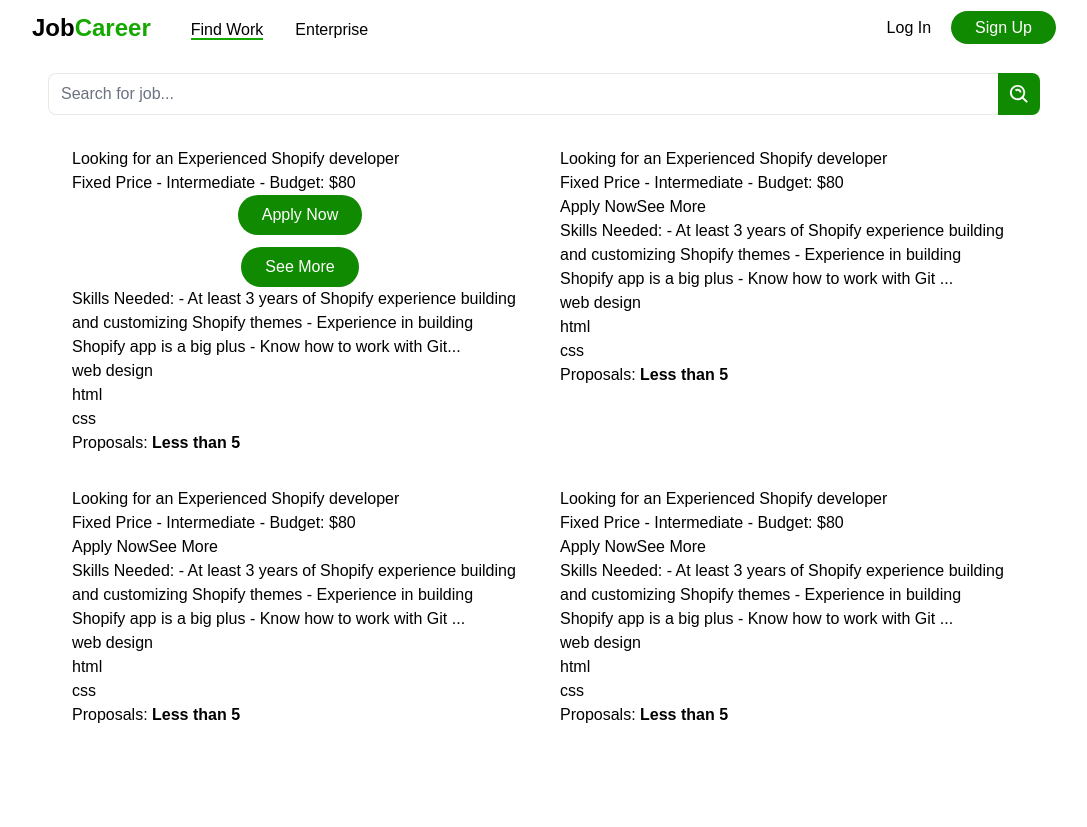
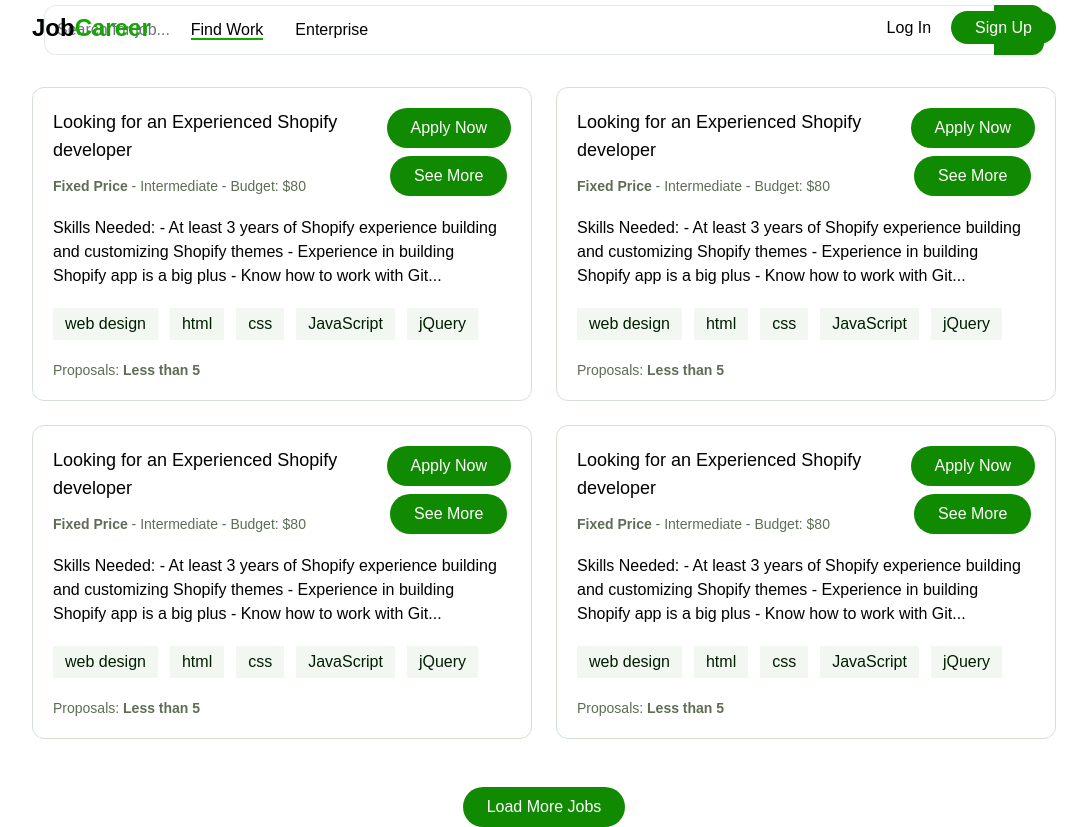
Before and after one commit to sagorranait/JobCareer, a Next.js app: page /works in a window 1280 px wide. Shown: the whole page, without its empty margins (96-1183 px from the left). Before the commit the page ends 800 px from the top, so only its background shows below. Built offline with nearby package versions, Linux system fonts and the light colour scheme.

Commit message:
Design of Find Work page is done.

```diff
--- a/pages/works/index.js
+++ b/pages/works/index.js
@@ -11,98 +11,110 @@ const Work = () => {
       <main>
         <TheDivArea>
           <div className="work-area">
-            <div className="w-full pb-8">
+            <div className="w-full py-8">
               <form className="flex items-center justify-center">
                 <input
                   type="text"
                   name="search"
                   id="search"
-                  className="w-[950px] rounded-l-lg border border-[#e4ebe4] outline-none focus:ring-0 focus:border-primary border-r-0"
+                  className="w-[950px] rounded-l-xl border border-[#e4ebe4] outline-none focus:ring-0 focus:border-primary border-r-0 p-3"
                   placeholder="Search for job..."
                 />
-                <button type="submit" className="bg-primary p-[9.5px] rounded-r-lg">
+                <button type="submit" className="bg-primary p-[13.5px] rounded-r-xl">
                   <BiSearchAlt size='23' color='white' />
                 </button>
               </form>
             </div>
             <div className="w-full">
-              <div className="works grid grid-cols-2 gap-8 px-10">
-                <div className="work">
-                  <div className="title">
-                    <div className="text">
-                      <h3>Looking for an Experienced Shopify developer</h3>
-                      <p>Fixed Price - Intermediate - Budget: $80</p>
+              <div className="works grid grid-cols-2 gap-6">
+                <div className="work border border-[#d5e0d5] p-5 rounded-xl">
+                  <div className="title flex items-start justify-between pb-5">
+                    <div className="text flex-1">
+                      <h3 className="text-lg font-medium">Looking for an Experienced Shopify developer</h3>
+                      <p className="text-[#5e6d55] text-sm pt-3"><b>Fixed Price</b> - Intermediate - Budget: $80</p>
                     </div>
-                    <div className="action flex items-center flex-col gap-3">
+                    <div className="action flex items-center flex-col gap-2">
                       <button className="bg-primary text-white font-medium px-6 py-2 rounded-full">Apply Now</button>
                       <button className="bg-primary text-white font-medium px-6 py-2 rounded-full">See More</button>
                     </div>
                   </div>
                   <p>Skills Needed: - At least 3 years of Shopify experience building and customizing Shopify themes - Experience in building Shopify app is a big plus - Know how to work with Git...</p>
-                  <ul>
-                    <li>web design</li>
-                    <li>html</li>
-                    <li>css</li>
+                  <ul className="flex items-center gap-3 py-5 flex-wrap">
+                    <li className="bg-[#f2f7f2] text-[#001e00] px-3 py-1">web design</li>
+                    <li className="bg-[#f2f7f2] text-[#001e00] px-3 py-1">html</li>
+                    <li className="bg-[#f2f7f2] text-[#001e00] px-3 py-1">css</li>
+                    <li className="bg-[#f2f7f2] text-[#001e00] px-3 py-1">JavaScript</li>
+                    <li className="bg-[#f2f7f2] text-[#001e00] px-3 py-1">jQuery</li>
                   </ul>
-                  <p>Proposals: <strong>Less than 5</strong></p>
+                  <p className="text-[#5e6d55] text-sm">Proposals: <strong>Less than 5</strong></p>
                 </div>
-                <div className="work">
-                  <div className="title">
-                    <div className="text">
-                      <h3>Looking for an Experienced Shopify developer</h3>
-                      <p>Fixed Price - Intermediate - Budget: $80</p>
+                <div className="work border border-[#d5e0d5] p-5 rounded-xl">
+                  <div className="title flex items-start justify-between pb-5">
+                    <div className="text flex-1">
+                      <h3 className="text-lg font-medium">Looking for an Experienced Shopify developer</h3>
+                      <p className="text-[#5e6d55] text-sm pt-3"><b>Fixed Price</b> - Intermediate - Budget: $80</p>
                     </div>
-                    <div className="action">
-                      <button>Apply Now</button>
-                      <button>See More</button>
+                    <div className="action flex items-center flex-col gap-2">
+                      <button className="bg-primary text-white font-medium px-6 py-2 rounded-full">Apply Now</button>
+                      <button className="bg-primary text-white font-medium px-6 py-2 rounded-full">See More</button>
                     </div>
                   </div>
-                  <p>Skills Needed: - At least 3 years of Shopify experience building and customizing Shopify themes - Experience in building Shopify app is a big plus - Know how to work with Git ...</p>
-                  <ul>
-                    <li>web design</li>
-                    <li>html</li>
-                    <li>css</li>
+                  <p>Skills Needed: - At least 3 years of Shopify experience building and customizing Shopify themes - Experience in building Shopify app is a big plus - Know how to work with Git...</p>
+                  <ul className="flex items-center gap-3 py-5 flex-wrap">
+                    <li className="bg-[#f2f7f2] text-[#001e00] px-3 py-1">web design</li>
+                    <li className="bg-[#f2f7f2] text-[#001e00] px-3 py-1">html</li>
+                    <li className="bg-[#f2f7f2] text-[#001e00] px-3 py-1">css</li>
+                    <li className="bg-[#f2f7f2] text-[#001e00] px-3 py-1">JavaScript</li>
+                    <li className="bg-[#f2f7f2] text-[#001e00] px-3 py-1">jQuery</li>
                   </ul>
-                  <p>Proposals: <strong>Less than 5</strong></p>
+                  <p className="text-[#5e6d55] text-sm">Proposals: <strong>Less than 5</strong></p>
                 </div>
-                <div className="work">
-                  <div className="title">
-                    <div className="text">
-                      <h3>Looking for an Experienced Shopify developer</h3>
-                      <p>Fixed Price - Intermediate - Budget: $80</p>
+                <div className="work border border-[#d5e0d5] p-5 rounded-xl">
+                  <div className="title flex items-start justify-between pb-5">
+                    <div className="text flex-1">
+                      <h3 className="text-lg font-medium">Looking for an Experienced Shopify developer</h3>
+                      <p className="text-[#5e6d55] text-sm pt-3"><b>Fixed Price</b> - Intermediate - Budget: $80</p>
                     </div>
-                    <div className="action">
-                      <button>Apply Now</button>
-                      <button>See More</button>
+                    <div className="action flex items-center flex-col gap-2">
+                      <button className="bg-primary text-white font-medium px-6 py-2 rounded-full">Apply Now</button>
+                      <button className="bg-primary text-white font-medium px-6 py-2 rounded-full">See More</button>
                     </div>
                   </div>
-                  <p>Skills Needed: - At least 3 years of Shopify experience building and customizing Shopify themes - Experience in building Shopify app is a big plus - Know how to work with Git ...</p>
-                  <ul>
-                    <li>web design</li>
-                    <li>html</li>
-                    <li>css</li>
+                  <p>Skills Needed: - At least 3 years of Shopify experience building and customizing Shopify themes - Experience in building Shopify app is a big plus - Know how to work with Git...</p>
+                  <ul className="flex items-center gap-3 py-5 flex-wrap">
+                    <li className="bg-[#f2f7f2] text-[#001e00] px-3 py-1">web design</li>
+                    <li className="bg-[#f2f7f2] text-[#001e00] px-3 py-1">html</li>
+                    <li className="bg-[#f2f7f2] text-[#001e00] px-3 py-1">css</li>
+                    <li className="bg-[#f2f7f2] text-[#001e00] px-3 py-1">JavaScript</li>
+                    <li className="bg-[#f2f7f2] text-[#001e00] px-3 py-1">jQuery</li>
                   </ul>
-                  <p>Proposals: <strong>Less than 5</strong></p>
+                  <p className="text-[#5e6d55] text-sm">Proposals: <strong>Less than 5</strong></p>
                 </div>
-                <div className="work">
-                  <div className="title">
-                    <div className="text">
-                      <h3>Looking for an Experienced Shopify developer</h3>
-                      <p>Fixed Price - Intermediate - Budget: $80</p>
+                <div className="work border border-[#d5e0d5] p-5 rounded-xl">
+                  <div className="title flex items-start justify-between pb-5">
+                    <div className="text flex-1">
+                      <h3 className="text-lg font-medium">Looking for an Experienced Shopify developer</h3>
+                      <p className="text-[#5e6d55] text-sm pt-3"><b>Fixed Price</b> - Intermediate - Budget: $80</p>
                     </div>
-                    <div className="action">
-                      <button>Apply Now</button>
-                      <button>See More</button>
+                    <div className="action flex items-center flex-col gap-2">
+                      <button className="bg-primary text-white font-medium px-6 py-2 rounded-full">Apply Now</button>
+                      <button className="bg-primary text-white font-medium px-6 py-2 rounded-full">See More</button>
                     </div>
                   </div>
-                  <p>Skills Needed: - At least 3 years of Shopify experience building and customizing Shopify themes - Experience in building Shopify app is a big plus - Know how to work with Git ...</p>
-                  <ul>
-                    <li>web design</li>
-                    <li>html</li>
-                    <li>css</li>
+                  <p>Skills Needed: - At least 3 years of Shopify experience building and customizing Shopify themes - Experience in building Shopify app is a big plus - Know how to work with Git...</p>
+                  <ul className="flex items-center gap-3 py-5 flex-wrap">
+                    <li className="bg-[#f2f7f2] text-[#001e00] px-3 py-1">web design</li>
+                    <li className="bg-[#f2f7f2] text-[#001e00] px-3 py-1">html</li>
+                    <li className="bg-[#f2f7f2] text-[#001e00] px-3 py-1">css</li>
+                    <li className="bg-[#f2f7f2] text-[#001e00] px-3 py-1">JavaScript</li>
+                    <li className="bg-[#f2f7f2] text-[#001e00] px-3 py-1">jQuery</li>
                   </ul>
-                  <p>Proposals: <strong>Less than 5</strong></p>
+                  <p className="text-[#5e6d55] text-sm">Proposals: <strong>Less than 5</strong></p>
                 </div>
+              </div>
+              <div className="text-center">
+
+                <button className="bg-primary text-white font-medium px-6 py-2 rounded-full mt-12">Load More Jobs</button>
               </div>
             </div>
           </div>
```
